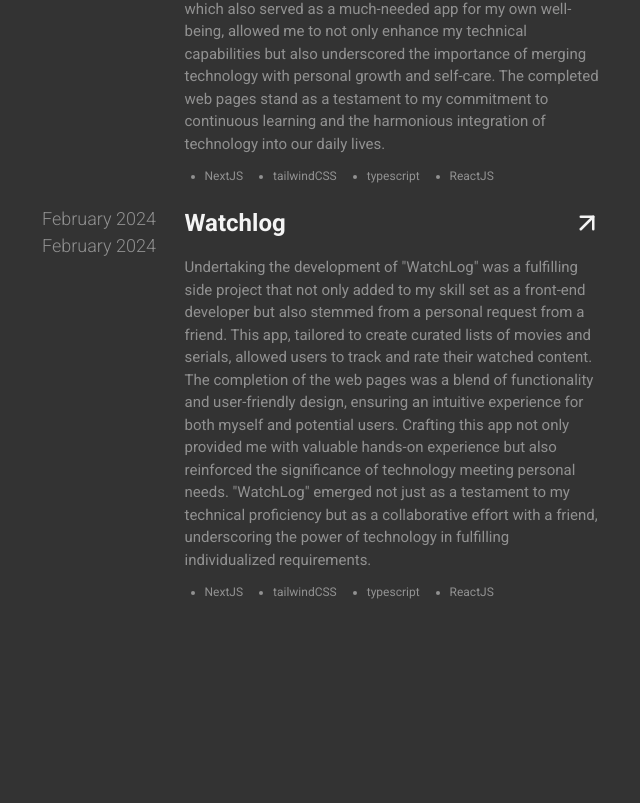
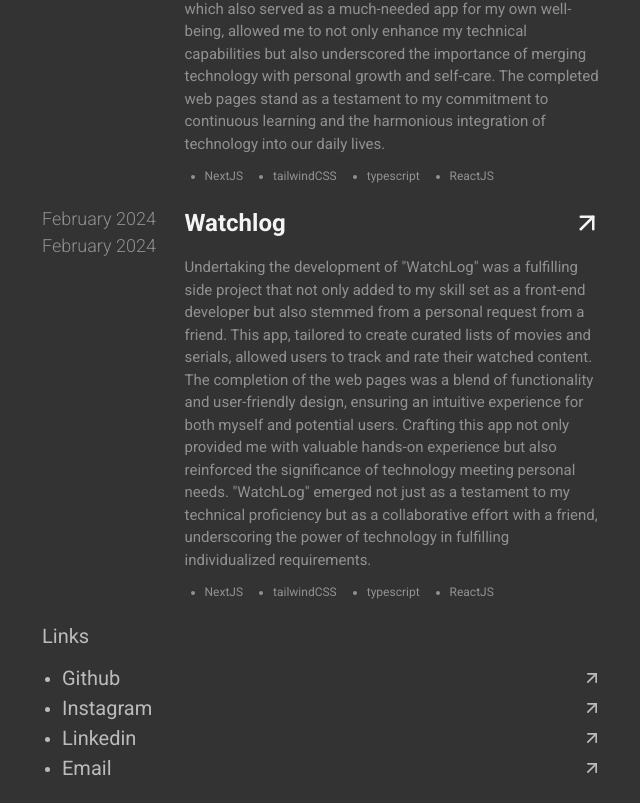
Before and after one commit to tasha-dev/portfolio, a Next.js app: page / in a window 1280 px wide. Shown: the part 1981-2784 px from the top of the page, without its empty margins (318-958 px from the left). Before the commit the page ends 2602 px from the top, so only its background shows below. Built offline with nearby package versions, Linux system fonts and the light colour scheme.

Commit message:
added links section

```diff
--- a/app/page.tsx
+++ b/app/page.tsx
@@ -6,6 +6,7 @@ import AboutComponent from "@/component/section/aboutComponent";
 import PersonalInfoComponent from "@/component/section/personalInfoComponent";
 import SkillsComponent from "@/component/section/skillsComponent";
 import WorksComponent from "@/component/section/worksComponent";
+import LinksComponent from "@/component/section/linksComponent";
 
 // Creating and exporting home page as default
 export default function HomePage():ReactNode {
@@ -16,6 +17,7 @@ export default function HomePage():ReactNode {
             <PersonalInfoComponent />
             <SkillsComponent />
             <WorksComponent />
+            <LinksComponent />
         </PageComponent>
     );
 }
--- /dev/null
+++ b/component/section/linksComponent.tsx
@@ -0,0 +1,48 @@
+// Codes by mahdi tasha
+// Importing part
+import {ReactNode} from "react";
+import TitleComponent from "@/chunk/titleComponent";
+import UnordredListComponent from "@/chunk/list/unordredListComponent";
+import Link from "next/link";
+import IconComponent from "@/chunk/iconComponent";
+
+// Creating and exporting links component as default
+export default function LinksComponent():ReactNode {
+    // Returning JSX
+    return (
+        <section>
+            <header>
+                <TitleComponent tier={2}>Links</TitleComponent>
+            </header>
+            <main>
+                <UnordredListComponent>
+                    <li className={'dark:text-light500 text-dark500'}>
+                        <Link href={'https://github.com/tasha-dev'} className={'flex items-center justify-between w-full gap-[10px] lg:text-[20px] text-[18px] dark:text-light500 text-dark500'}>
+                            Github
+                            <IconComponent name={'arrow-top-right'} size={20}/>
+                        </Link>
+                    </li>
+                    <li className={'dark:text-light500 text-dark500'}>
+                        <Link href={'https://www.instagram.com/mahditasha_/'} className={'flex items-center justify-between w-full gap-[10px] lg:text-[20px] text-[18px] dark:text-light500 text-dark500'}>
+                            Instagram
+                            <IconComponent name={'arrow-top-right'} size={20}/>
+                        </Link>
+                    </li>
+                    <li className={'dark:text-light500 text-dark500'}>
+                        <Link href={'https://www.linkedin.com/in/mahditasha/'} className={'flex items-center justify-between w-full gap-[10px] lg:text-[20px] text-[18px] dark:text-light500 text-dark500'}>
+                            Linkedin
+                            <IconComponent name={'arrow-top-right'} size={20}/>
+                        </Link>
+                    </li>
+                    <li className={'dark:text-light500 text-dark500'}>
+                        <Link href={'mailto:imwhdiiii@gmail.com'}
+                              className={'flex items-center justify-between w-full gap-[10px] lg:text-[20px] text-[18px] dark:text-light500 text-dark500'}>
+                            Email
+                            <IconComponent name={'arrow-top-right'} size={20}/>
+                        </Link>
+                    </li>
+                </UnordredListComponent>
+            </main>
+        </section>
+    );
+}
```
